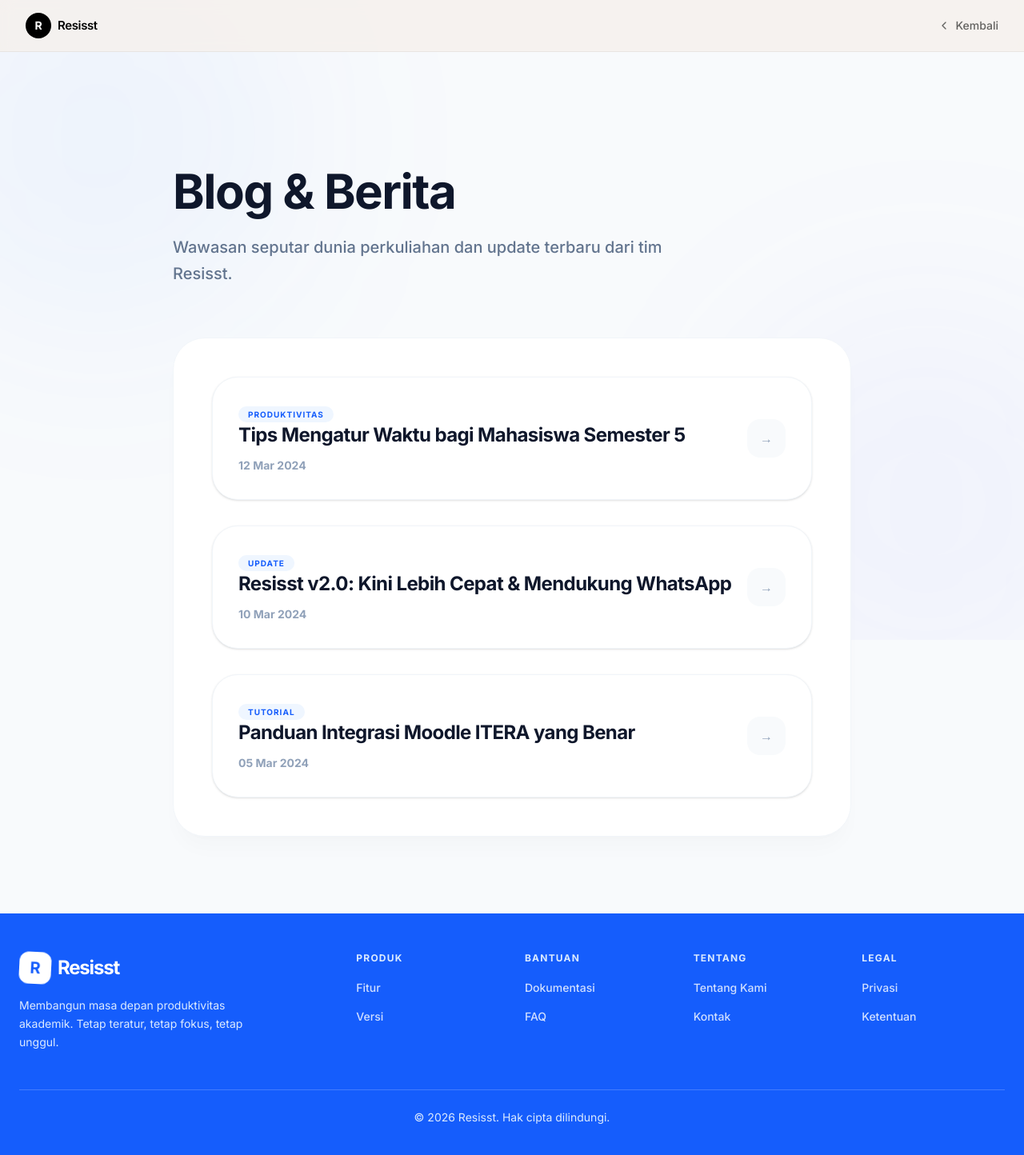
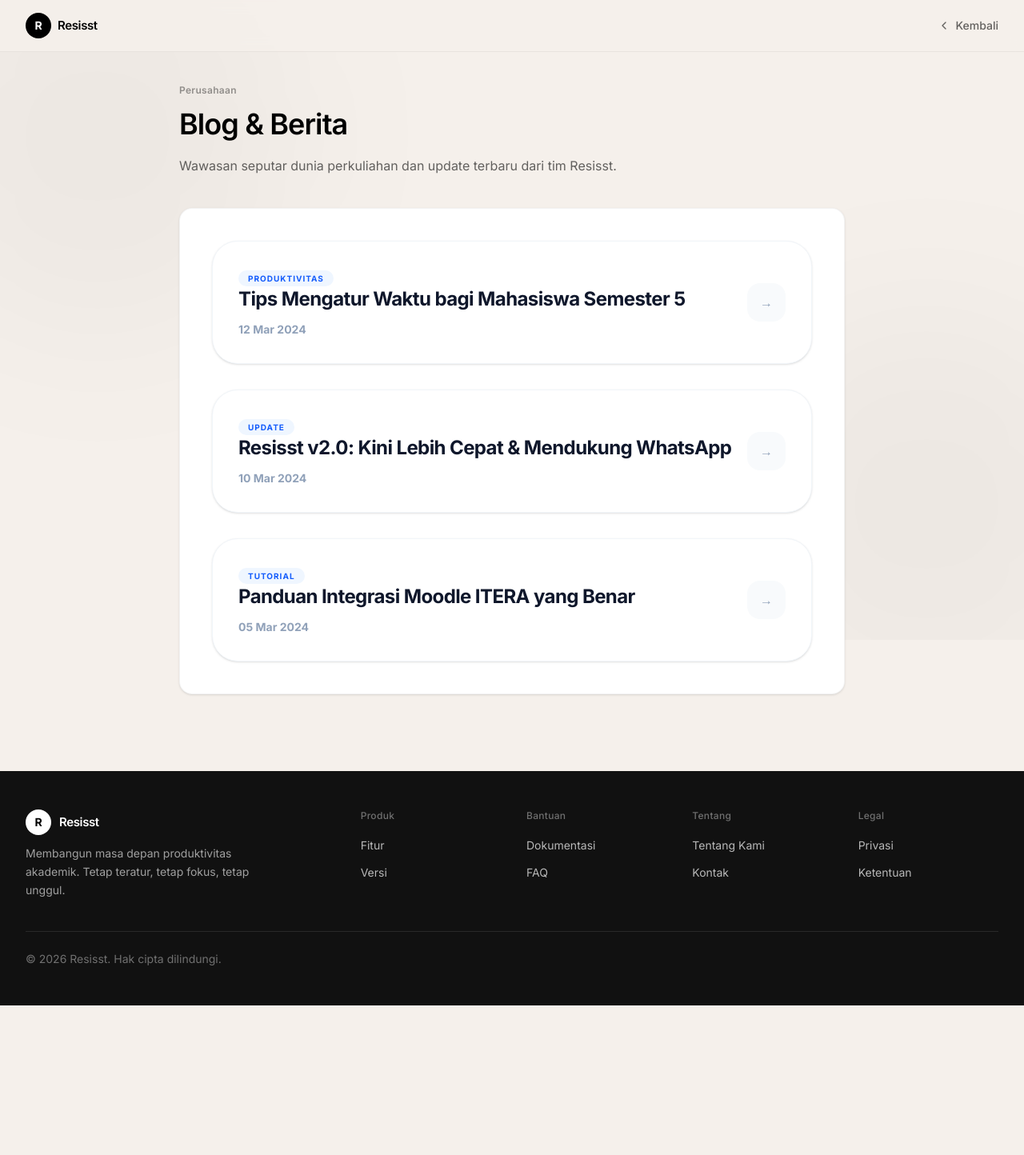
Before and after one commit to Jeremi16/RESSIST, a React (Vite) app in the folder frontend/: page /blog in a window 1280 px wide. Shown: the top 1444 px of the page at 80% size. After the commit the page ends 1257 px from the top, so only its background shows below. Built offline with nearby package versions, Linux system fonts and the light colour scheme.

Commit message:
design(landing): features/steps/footer warm, delete duplikat Navbar

```diff
--- a/frontend/components/InfoLayout.tsx
+++ b/frontend/components/InfoLayout.tsx
@@ -19,42 +19,44 @@ export function InfoLayout({
   category,
 }: InfoLayoutProps) {
   return (
-    <div className="min-h-screen bg-slate-50">
-      {/* Background Decoration */}
+    <div className="min-h-screen bg-[#F5F0EB]">
       <div className="fixed inset-0 overflow-hidden pointer-events-none">
-        <div className="absolute top-[-10%] left-[-10%] size-[500px] bg-blue-500/5 blur-[120px] rounded-full" />
-        <div className="absolute bottom-[-10%] right-[-10%] size-[500px] bg-indigo-500/5 blur-[120px] rounded-full" />
+        <div className="absolute top-[-10%] left-[-10%] size-[500px] bg-black/[0.03] blur-[100px] rounded-full" />
+        <div className="absolute bottom-[-10%] right-[-10%] size-[500px] bg-black/[0.03] blur-[100px] rounded-full" />
       </div>
 
       <LandingNavbar showBackButton />
 
-      <main className="relative pt-28 sm:pt-36 pb-16 sm:pb-24">
-        <div className="container mx-auto px-4 sm:px-6 max-w-4xl">
-          <header className="mb-10 sm:mb-16">
+      <main className="relative pt-10 pb-16 sm:pb-24">
+        <div className="mx-auto max-w-4xl px-6 lg:px-8">
+          <header className="mb-10">
+            <p className="text-xs font-semibold tracking-wide text-black/40 mb-3">
+              {category}
+            </p>
             <motion.h1
-              initial={{ opacity: 0, y: 10 }}
+              initial={{ opacity: 0, y: 8 }}
               animate={{ opacity: 1, y: 0 }}
               transition={{ delay: 0.1 }}
-              className="text-3xl sm:text-5xl md:text-6xl font-black text-slate-900 tracking-tight leading-tight sm:leading-none mb-4 sm:mb-6"
+              className="text-3xl sm:text-4xl font-semibold text-black tracking-tight leading-tight mb-4 text-balance"
             >
               {title}
             </motion.h1>
 
             <motion.p
-              initial={{ opacity: 0, y: 10 }}
+              initial={{ opacity: 0, y: 8 }}
               animate={{ opacity: 1, y: 0 }}
-              transition={{ delay: 0.2 }}
-              className="text-base sm:text-xl text-slate-500 font-medium leading-relaxed max-w-2xl"
+              transition={{ delay: 0.15 }}
+              className="text-base text-black/60 leading-relaxed max-w-2xl"
             >
               {subtitle}
             </motion.p>
           </header>
 
           <motion.div
-            initial={{ opacity: 0, scale: 0.98 }}
-            animate={{ opacity: 1, scale: 1 }}
-            transition={{ delay: 0.3 }}
-            className="bg-white p-5 sm:p-8 md:p-12 rounded-[1.75rem] sm:rounded-[2.5rem] border border-slate-100 shadow-xl shadow-slate-900/[0.02] prose prose-slate max-w-none"
+            initial={{ opacity: 0, y: 8 }}
+            animate={{ opacity: 1, y: 0 }}
+            transition={{ delay: 0.2 }}
+            className="bg-white p-6 sm:p-8 lg:p-10 rounded-2xl border border-black/5 shadow-sm prose prose-neutral max-w-none"
           >
             {children}
           </motion.div>
--- a/frontend/components/landing-page/FeaturesSection.tsx
+++ b/frontend/components/landing-page/FeaturesSection.tsx
@@ -1,98 +1,70 @@
 "use client";
 
 import { motion } from "framer-motion";
-import {
-  Calendar,
-  Bell,
-  Shield,
-  Smartphone,
-  GraduationCap,
-  Send,
-} from "lucide-react";
-import { cn } from "@/lib/utils";
+import { Calendar, Bell, GraduationCap, Send } from "lucide-react";
 
 const features = [
   {
     name: "Sinkronisasi Moodle",
     description: "Sinkronisasi instan dengan kalender Moodle ITERA.",
     icon: Calendar,
-    color: "text-blue-600",
-    bg: "bg-blue-50",
   },
   {
     name: "Sinkronisasi Classroom",
     description: "Integrasi otomatis dengan Google Classroom.",
     icon: GraduationCap,
-    color: "text-orange-600",
-    bg: "bg-orange-50",
   },
   {
     name: "Bot Telegram",
     description: "Dapatkan notifikasi tugas langsung via Bot Telegram.",
     icon: Send,
-    color: "text-sky-600",
-    bg: "bg-sky-50",
   },
   {
     name: "Bot WhatsApp",
     description:
       "Pesan pengingat langsung ke WhatsApp pribadimu. Cara tercepat tetap update.",
     icon: Bell,
-    color: "text-green-600",
-    bg: "bg-green-50",
   },
 ];
 
 export function FeaturesSection() {
   return (
-    <section
-      id="features"
-      className="bg-white py-24 sm:py-32 relative overflow-hidden"
-    >
-      <div className="container mx-auto px-6 relative z-10">
-        <div className="max-w-3xl mb-24">
+    <section id="features" className="bg-[#F5F0EB] px-4 lg:px-8 pb-8">
+      <div className="mx-auto max-w-[1280px] bg-white rounded-[24px] border border-black/5 px-6 lg:px-10 py-12 lg:py-16">
+        <div className="max-w-2xl mb-12">
           <motion.div
-            initial={{ opacity: 0, x: -20 }}
-            whileInView={{ opacity: 1, x: 0 }}
+            initial={{ opacity: 0, y: 8 }}
+            whileInView={{ opacity: 1, y: 0 }}
             viewport={{ once: true }}
-            transition={{ duration: 0.6 }}
+            transition={{ duration: 0.4 }}
           >
-            <h2 className="text-sm font-black uppercase tracking-[0.2em] text-blue-600 mb-4">
-              Kemampuan Utama
+            <h2 className="text-3xl lg:text-4xl font-semibold tracking-tight text-black leading-tight mb-4 text-balance">
+              Asisten studi terbaik untuk anak ITERA.
             </h2>
-            <p className="text-4xl md:text-5xl font-black text-slate-900 tracking-tight leading-tight mb-6">
-              Asisten studi terbaik <br /> untuk anak ITERA.
-            </p>
-            <p className="text-lg text-slate-500 max-w-xl leading-relaxed">
+            <p className="text-sm lg:text-base text-black/60 leading-relaxed">
               Resisst bukan sekadar Website, Resisst adalah sistem produktivitas
-              yang dirancang untuk membantu deadliners stres akibat deadline
-              tugas.
+              yang dirancang untuk membantu deadliners mengelola deadline tugas.
             </p>
           </motion.div>
         </div>
 
-        <div className="grid grid-cols-1 md:grid-cols-2 lg:grid-cols-4 gap-8">
+        <div className="grid grid-cols-1 md:grid-cols-2 lg:grid-cols-4 gap-4">
           {features.map((feature, index) => (
             <motion.div
               key={feature.name}
-              initial={{ opacity: 0, y: 20 }}
+              initial={{ opacity: 0, y: 12 }}
               whileInView={{ opacity: 1, y: 0 }}
               viewport={{ once: true }}
-              transition={{ duration: 0.5, delay: index * 0.1 }}
-              className="group p-8 rounded-[2rem] bg-white border border-slate-100 hover:border-blue-200 hover:shadow-[0_20px_40px_-15px_rgba(0,0,0,0.05)] transition-all"
+              transition={{ duration: 0.4, delay: index * 0.06 }}
+              className="p-6 rounded-2xl bg-white border border-black/5 hover:border-black/10 transition-colors"
             >
-              <div
-                className={cn(
-                  "size-14 rounded-2xl flex items-center justify-center mb-6 transition-transform group-hover:scale-110",
-                  feature.bg,
-                )}
-              >
-                <feature.icon className={cn("size-7", feature.color)} />
+              <div className="size-10 rounded-xl bg-black text-white flex items-center justify-center mb-5">
+                <feature.icon className="size-5" />
               </div>
-              <h3 className="text-xl font-bold text-slate-900 mb-3 tracking-tight">
+              <h3 className="text-[15px] font-semibold text-black tracking-tight mb-2">
                 {feature.name}
               </h3>
-              <p className="text-slate-500 leading-relaxed text-sm">
+              <p className="text-sm text-black/60 leading-relaxed">
                 {feature.description}
               </p>
             </motion.div>
--- a/frontend/components/landing-page/Footer.tsx
+++ b/frontend/components/landing-page/Footer.tsx
@@ -1,18 +1,18 @@
 export function Footer() {
   return (
-    <footer className="bg-blue-600 text-white py-16 lg:py-12 mt-auto">
-      <div className="container mx-auto px-6">
-        <div className="grid grid-cols-1 lg:grid-cols-12 gap-12 lg:gap-8">
+    <footer className="bg-[#111111] text-white">
+      <div className="mx-auto max-w-[1280px] px-6 lg:px-8 py-12">
+        <div className="grid grid-cols-1 lg:grid-cols-12 gap-10">
           <div className="lg:col-span-4">
-            <div className="flex items-center gap-2 mb-4">
-              <div className="size-10 bg-white rounded-xl flex items-center justify-center text-blue-600 text-xl font-black rotate-3">
+            <div className="flex items-center gap-2.5 mb-3">
+              <div className="size-8 rounded-lg bg-white flex items-center justify-center text-black text-sm font-bold">
                 R
               </div>
-              <span className="text-2xl font-black tracking-tighter">
+              <span className="text-[15px] font-semibold tracking-tight">
                 Resisst
               </span>
             </div>
-            <p className="text-blue-100 max-w-xs leading-relaxed text-sm">
+            <p className="text-sm text-white/60 leading-relaxed max-w-xs">
               Membangun masa depan produktivitas akademik. Tetap teratur, tetap
               fokus, tetap unggul.
             </p>
@@ -51,15 +51,15 @@ export function Footer() {
                 },
               ].map((group) => (
                 <div key={group.title}>
-                  <h3 className="text-xs font-black uppercase tracking-widest text-blue-100 mb-4">
+                  <h3 className="text-xs font-medium tracking-wide text-white/40 mb-4">
                     {group.title}
                   </h3>
-                  <ul className="space-y-3">
+                  <ul className="space-y-2.5">
                     {group.links.map((link) => (
                       <li key={link.name}>
                         <a
                           href={link.href}
-                          className="text-white/80 hover:text-white transition-colors text-sm font-medium"
+                          className="text-sm text-white/70 hover:text-white transition-colors"
                         >
                           {link.name}
                         </a>
@@ -72,8 +72,8 @@ export function Footer() {
           </div>
         </div>
 
-        <div className="mt-12 pt-6 border-t border-white/20 text-center">
-          <p className="text-blue-100 text-sm">
+        <div className="mt-10 pt-6 border-t border-white/10">
+          <p className="text-sm text-white/40">
             &copy; 2026 Resisst. Hak cipta dilindungi.
           </p>
         </div>
--- a/frontend/components/landing-page/Navbar.tsx
+++ /dev/null
@@ -1,90 +0,0 @@
-"use client";
-
-import * as React from "react";
-import { Link } from "react-router-dom";
-import { cn } from "@/lib/utils";
-import {
-  NavigationMenu,
-  NavigationMenuContent,
-  NavigationMenuItem,
-  NavigationMenuLink,
-  NavigationMenuList,
-  NavigationMenuTrigger,
-  navigationMenuTriggerStyle,
-} from "@/components/ui/navigation-menu";
-
-export function Navbar() {
-  return (
-    <header className="fixed top-0 left-0 right-0 z-50 bg-white/60 backdrop-blur-xl border-b border-white/20">
-      <div className="container mx-auto px-6 h-20 flex items-center justify-between">
-        <Link
-          to="/"
-          className="text-xl sm:text-2xl font-black tracking-tight text-slate-900 flex items-center gap-3"
-        >
-          <div className="size-10 sm:size-12 bg-blue-600 rounded-xl rotate-3 shadow-lg flex items-center justify-center text-white text-xl sm:text-2xl font-bold">
-            R
-          </div>
-          <div className="flex flex-col leading-tight">
-            <span>
-              Ressist by <span className="font-brand">NODRYX</span>
-            </span>
-            <span className="text-xs sm:text-sm font-bold uppercase tracking-widest text-blue-600">
-              v0.3.4
-            </span>
-          </div>
-        </Link>
-        <NavigationMenu className="hidden md:flex">
-          <NavigationMenuList className="gap-2">
-            <NavigationMenuItem>
-              <Link
-                to="/#features"
-                className={cn(
-                  navigationMenuTriggerStyle(),
-                  "bg-transparent hover:bg-slate-100/50 rounded-full transition-all",
-                )}
-              >
-                Fitur
-              </Link>
-            </NavigationMenuItem>
-            <NavigationMenuItem>
-              <Link
-                to="/#how-it-works"
-                className={cn(
-                  navigationMenuTriggerStyle(),
-                  "bg-transparent hover:bg-slate-100/50 rounded-full transition-all",
-                )}
-              >
-                Cara Kerja
-              </Link>
-            </NavigationMenuItem>
-            <NavigationMenuItem>
-              <Link
-                to="/version"
-                className={cn(
-                  navigationMenuTriggerStyle(),
-                  "bg-transparent hover:bg-slate-100/50 rounded-full transition-all",
-                )}
-              >
-                Versi
-              </Link>
-            </NavigationMenuItem>
-          </NavigationMenuList>
-        </NavigationMenu>
-        <div className="flex items-center gap-4">
-          <Link
-            to="/login"
-            className="text-sm font-semibold text-slate-600 hover:text-slate-900 transition-colors hidden sm:block"
-          >
-            Masuk
-          </Link>
-          <Link
-            to="/register"
-            className="bg-slate-900 text-white px-6 py-2.5 rounded-full font-bold text-sm hover:bg-slate-800 shadow-xl shadow-slate-900/10 active:scale-95 transition-all"
-          >
-            Mulai Gratis
-          </Link>
-        </div>
-      </div>
-    </header>
-  );
-}
--- a/frontend/components/landing-page/StepsSection.tsx
+++ b/frontend/components/landing-page/StepsSection.tsx
@@ -29,48 +29,46 @@ const steps = [
 
 export function StepsSection() {
   return (
-    <section id="how-it-works" className="py-32 bg-white">
-      <div className="container mx-auto px-6">
-        <div className="text-center max-w-2xl mx-auto mb-20">
+    <section id="how-it-works" className="bg-[#F5F0EB] py-16 lg:py-20">
+      <div className="mx-auto max-w-[1280px] px-6 lg:px-8">
+        <div className="text-center max-w-2xl mx-auto mb-14">
           <motion.div
-            initial={{ opacity: 0, y: 20 }}
+            initial={{ opacity: 0, y: 8 }}
             whileInView={{ opacity: 1, y: 0 }}
             viewport={{ once: true }}
-            transition={{ duration: 0.6 }}
+            transition={{ duration: 0.4 }}
           >
-            <h2 className="text-sm font-black uppercase tracking-[0.2em] text-blue-600 mb-4">
-              Alur Kerja
+            <h2 className="text-3xl lg:text-4xl font-semibold tracking-tight text-black leading-tight text-balance">
+              Dari Deadliners jadi non-chalant.
             </h2>
-            <p className="text-4xl font-black text-slate-900 tracking-tight leading-tight">
-              Dari Deadliners jadi <br /> non-chalant.
-            </p>
           </motion.div>
         </div>
 
         <div className="relative">
-          {/* Connector Line (Desktop) */}
-          <div className="hidden lg:block absolute top-1/2 left-0 w-full h-0.5 bg-slate-100 -translate-y-1/2 z-0" />
+          <div className="hidden lg:block absolute top-6 left-[12%] right-[12%] h-px bg-black/5" />
 
-          <div className="grid grid-cols-1 md:grid-cols-2 lg:grid-cols-4 gap-12 relative z-10">
+          <div className="grid grid-cols-1 md:grid-cols-2 lg:grid-cols-4 gap-8 relative">
             {steps.map((step, index) => (
               <motion.div
                 key={step.title}
-                initial={{ opacity: 0, scale: 0.9 }}
-                whileInView={{ opacity: 1, scale: 1 }}
+                initial={{ opacity: 0, y: 8 }}
+                whileInView={{ opacity: 1, y: 0 }}
                 viewport={{ once: true }}
-                transition={{ duration: 0.5, delay: index * 0.1 }}
-                className="flex flex-col items-center text-center group"
+                transition={{ duration: 0.4, delay: index * 0.06 }}
+                className="flex flex-col items-center text-center"
               >
-                <div className="size-20 rounded-[2rem] bg-slate-50 border border-slate-100 flex items-center justify-center mb-8 group-hover:bg-blue-600 group-hover:border-blue-500 transition-all duration-500 shadow-sm relative">
-                  <step.icon className="size-8 text-slate-400 group-hover:text-white transition-colors" />
-                  <div className="absolute -top-2 -right-2 size-8 bg-white rounded-full border border-slate-100 flex items-center justify-center text-xs font-black text-slate-900 shadow-lg">
-                    0{index + 1}
+                <div className="relative mb-5">
+                  <div className="size-12 rounded-xl bg-white border border-black/5 flex items-center justify-center">
+                    <step.icon className="size-5 text-black/70" />
+                  </div>
+                  <div className="absolute -top-2 -right-2 size-6 bg-black rounded-full flex items-center justify-center text-[10px] font-semibold text-white">
+                    {index + 1}
                   </div>
                 </div>
-                <h3 className="text-xl font-bold text-slate-900 mb-3 tracking-tight">
+                <h3 className="text-[15px] font-semibold text-black tracking-tight mb-1.5">
                   {step.title}
                 </h3>
-                <p className="text-slate-500 text-sm leading-relaxed max-w-[200px]">
+                <p className="text-sm text-black/60 leading-relaxed max-w-[200px] text-balance">
                   {step.description}
                 </p>
               </motion.div>
```
